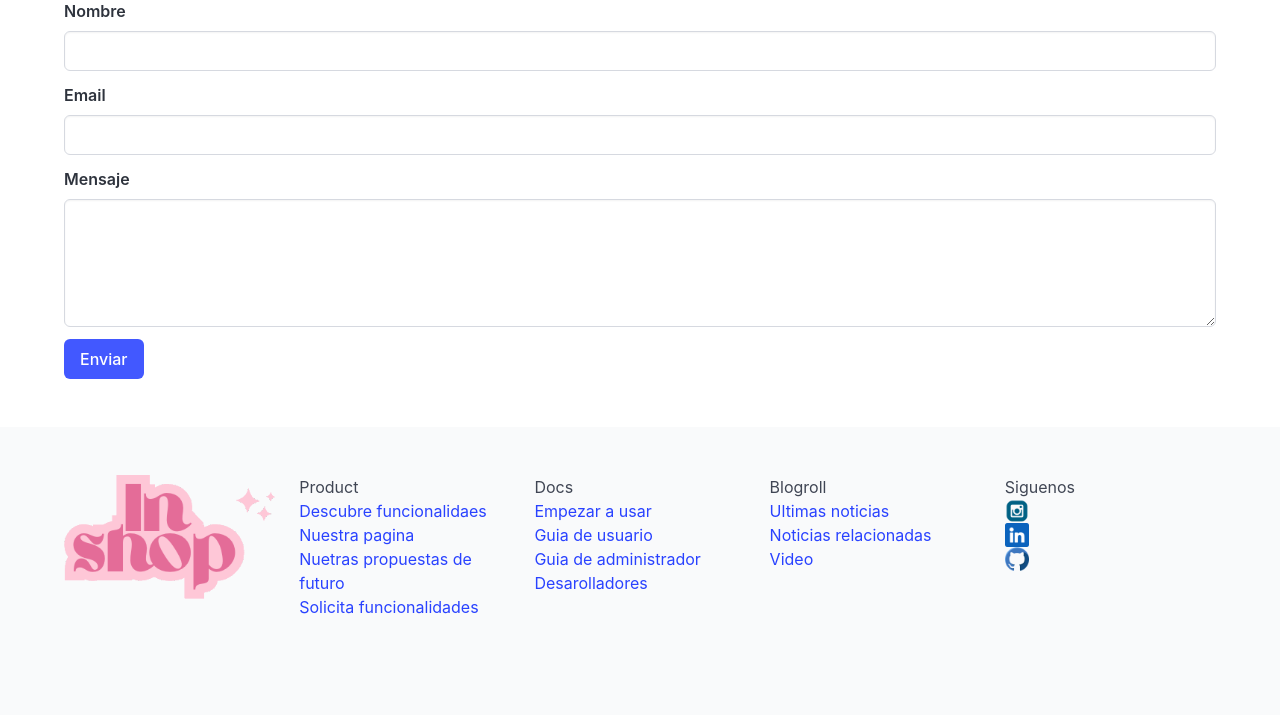
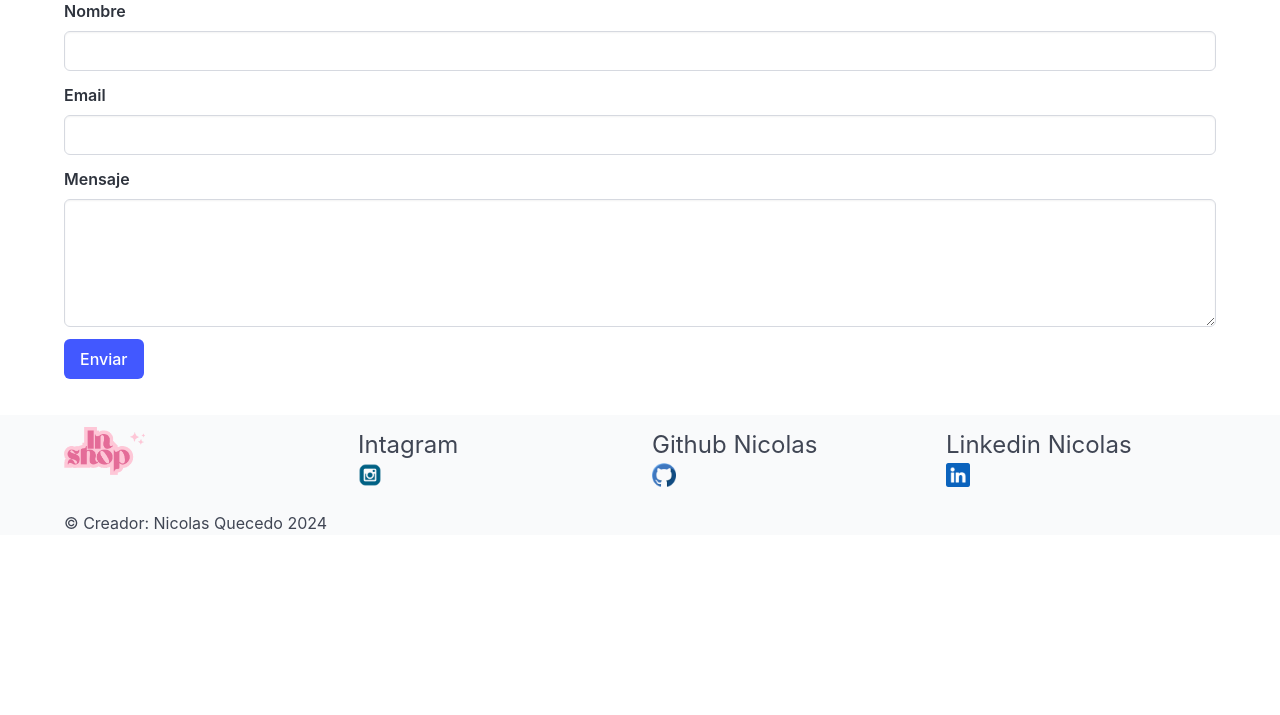
Before and after one commit to nicolasque/TFG_Shop, a PHP site: page /php/index.php in a window 1280 px wide. Shown: the part 771-1486 px from the top of the page. After the commit the page ends 1301 px from the top, so only its background shows below. Run offline with PHP 8.4, Linux system fonts and the light colour scheme.

Commit message:
Update footer styling and add social media icons

```diff
--- a/php/footer.php
+++ b/php/footer.php
@@ -1,61 +1,64 @@
+<style>
+    .footer {
+        padding: 0px;
+    }
+
+    .footer-logo .image {
+        width: 30%; /* Reduce el tamaño de la imagen del logo */
+    }
+
+    .footer-header h3 {
+        font-size: 1rem; /* Reduce el tamaño del texto */
+    }
+
+    .link-list img {
+        width: 12px; /* Reduce el tamaño de las imágenes de los iconos de las redes sociales */
+    }
+</style>
+
 <footer class="footer footer-dark">
     <div class="container">
         <div class="columns">
             <div class="column">
                 <div class="footer-logo">
-                    <img src="/tfg_shop/images/page/logo.png">
+                    <img class="image" src="/tfg_shop/images/page/logo.png">
                 </div>
             </div>
             <div class="column">
                 <div class="footer-column">
                     <div class="footer-header">
-                        <h3>Product</h3>
+                        <h3 class="is-size-4">Intagram</h3>
+                        <ul class="link-list">
+                            <li><a href="https://www.instagram.com"><img class="image is-24x24" src="/tfg_shop/images/social/instagram.png" alt="Instagram"></a></li>
+
+                        </ul>
                     </div>
-                    <ul class="link-list">
-                        <li><a href="#">Descubre funcionalidaes</a></li>
-                        <li><a href="#">Nuestra pagina</a></li>
-                        <li><a href="#">Nuetras propuestas de futuro</a></li>
-                        <li><a href="#">Solicita funcionalidades</a></li>
-                    </ul>
                 </div>
             </div>
             <div class="column">
                 <div class="footer-column">
                     <div class="footer-header">
-                        <h3>Docs</h3>
+                        <h3 class="is-size-4">Github Nicolas</h3>
+                        <ul class="link-list">
+                            <li><a href="https://github.com/nicolasque"><img class="image is-24x24" src="/tfg_shop/images/social/GitHub.png" alt="GitHub"></a></li>
+                        </ul>
                     </div>
-                    <ul class="link-list">
-                        <li><a href="#">Empezar a usar</a></li>
-                        <li><a href="#">Guia de usuario</a></li>
-                        <li><a href="#">Guia de administrador</a></li>
-                        <li><a href="#">Desarolladores</a></li>
-                    </ul>
                 </div>
             </div>
             <div class="column">
                 <div class="footer-column">
                     <div class="footer-header">
-                        <h3>Blogroll</h3>
-                    </div>
-                    <ul class="link-list">
-                        <li><a href="#">Ultimas noticias</a></li>
-                        <li><a href="#">Noticias relacionadas</a></li>
-                        <li><a href="#">Video</a></li>
-                    </ul>
-                </div>
-            </div>
-            <div class="column">
-                <div class="footer-column">
-                    <div class="footer-header">
-                        <h3>Siguenos</h3>
+                        <h3 class="is-size-4">Linkedin Nicolas</h3>
                         <ul class="link-list">
-                        <li><a href="https://www.instagram.com"><img class="image is-24x24" src="/tfg_shop/images/social/instagram.png" alt="Instagram"></a></li>
-                        <li><a href="https://www.linkedin.com/in/nicolas-quecedo-b6bb261a2/"><img class="image is-24x24" src="/tfg_shop/images/social/linkedin1.png" alt="Linkedin"></a></li>
-                        <li><a href="https://github.com/nicolasque"><img class="image is-24x24" src="/tfg_shop/images/social/GitHub.png" alt="GitHub"></a></li>
-                    </ul>
+                            <li><a href="https://www.linkedin.com/in/nicolas-quecedo-b6bb261a2/"><img class="image is-24x24" src="/tfg_shop/images/social/linkedin1.png" alt="Linkedin"></a></li>
+                        </ul>
                     </div>
                 </div>
             </div>
         </div>
+        <div class="footer-bottom">
+            <div class="footer-bottom-left">
+                <p>&copy; Creador: Nicolas Quecedo 2024</p>
+            </div>
     </div>
 </footer>
--- a/php/product/product.php
+++ b/php/product/product.php
@@ -100,6 +100,8 @@ function ft_get_likes($product_id)
 
 function ft_print_likes($likes)
 {
+    if (!isset($_COOKIE['user_id']))
+        return ;
     $i = 0;
     $user_like = FALSE;
     foreach ($likes as $like)
```
